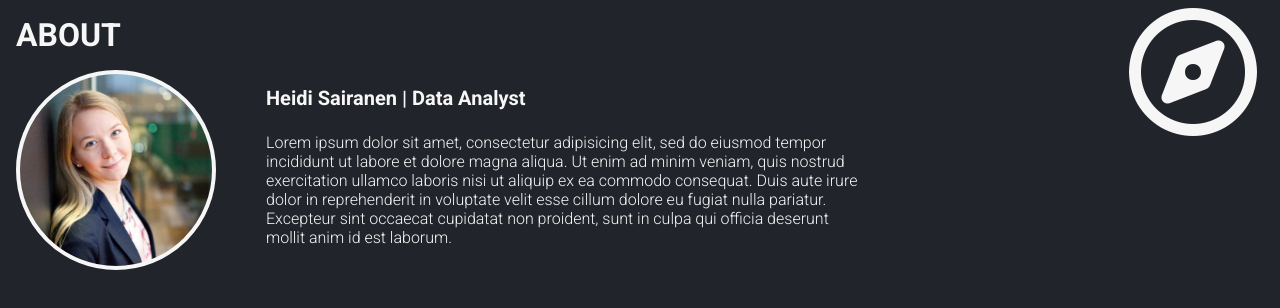
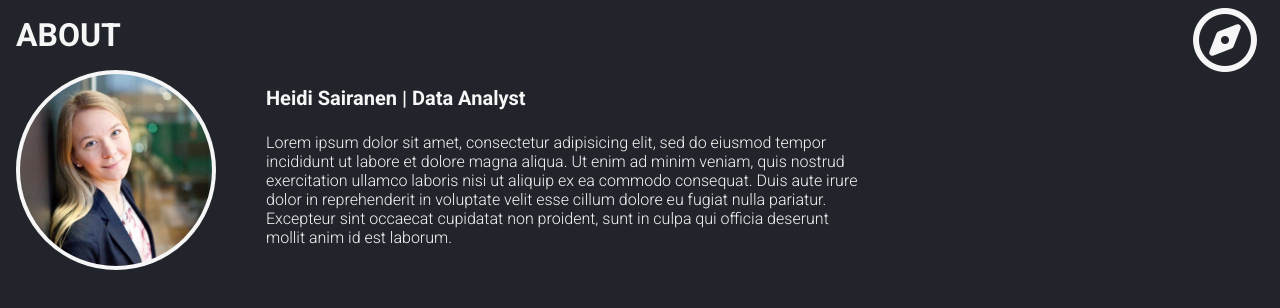
Before and after one commit to hsairanen/hsairanen.github.io, a website: page dist/about.html in a window 1280 px wide. Drawn offline with Linux system fonts and the light colour scheme.

Commit message:
Menu button size fixed on the about page and on the contact page

```diff
--- a/dist/about.html
+++ b/dist/about.html
@@ -14,7 +14,7 @@
   <div class="container">
   <header class="hd">
     <!-- the menu button-->
-    <i class="far fa-compass fa-2x"></i>
+    <i class="far fa-compass"></i>
   </header>
   <!-- the menu -->
   <nav class="menu">
```
Also changed, not shown: dist/contact.html (+1 -1 lines).
